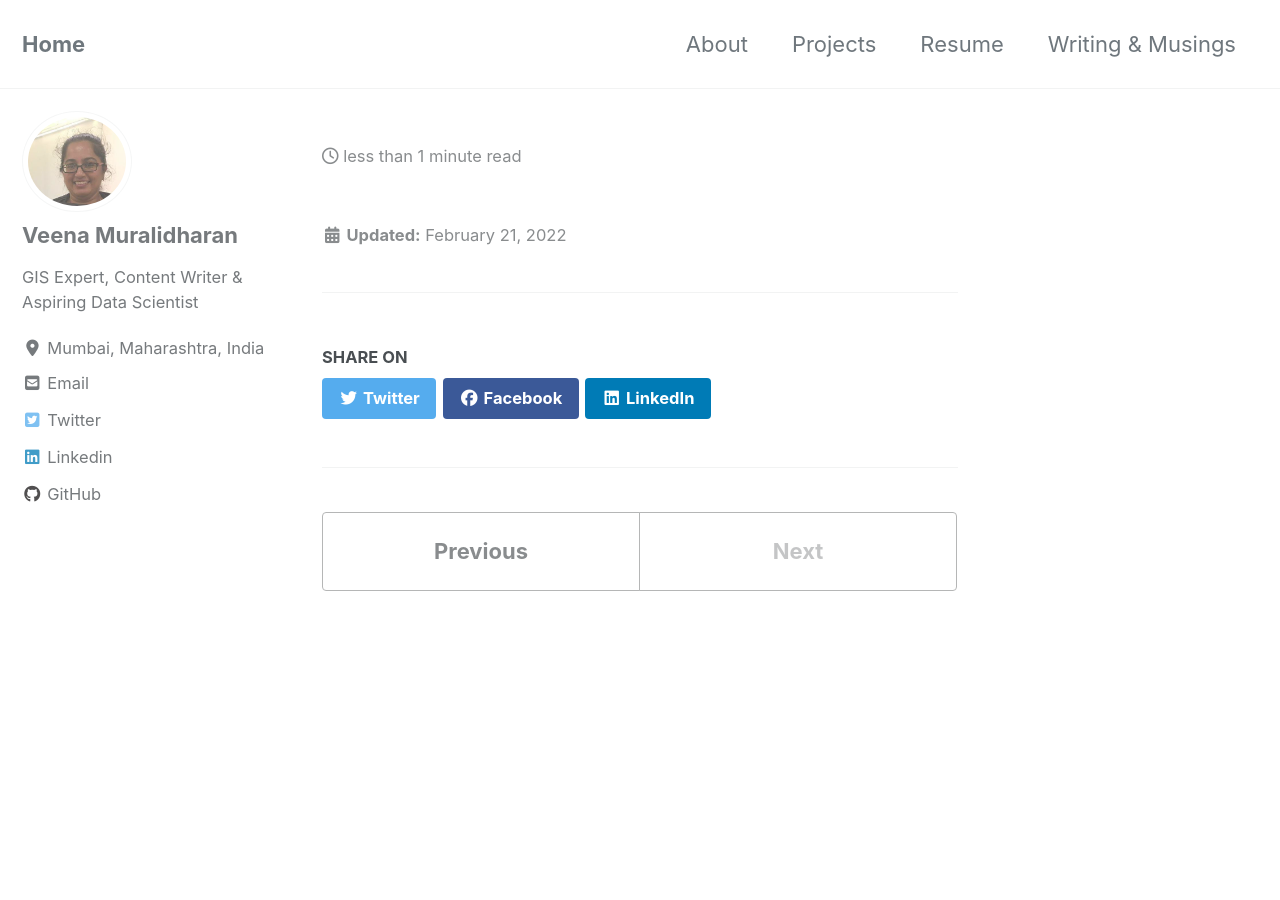
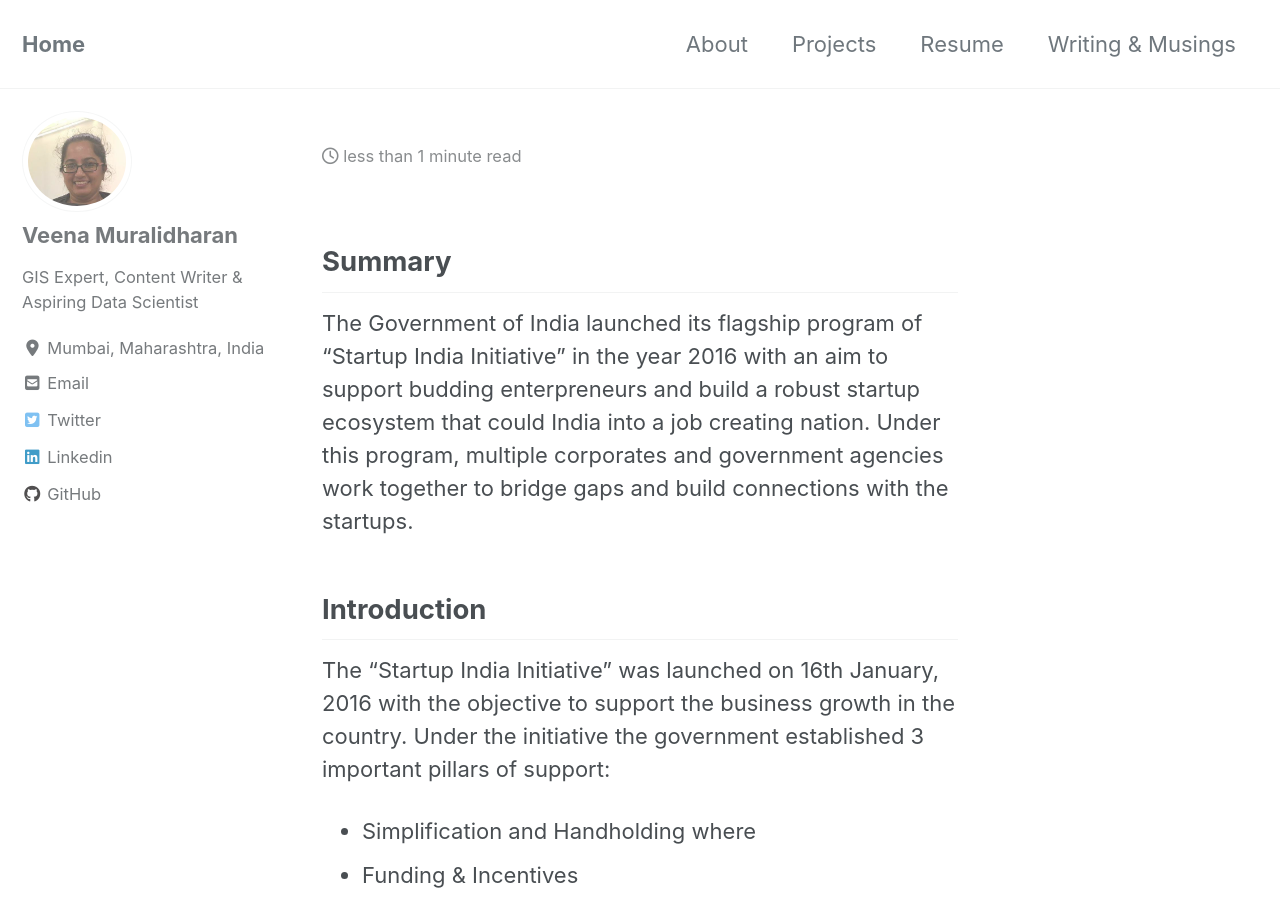
Before and after one commit to veena1486/veena1486.github.io, a Jekyll site: the page built from _posts/2022-02-21-startup.md, in a window 1280 px wide and 900 px high. Built offline with Jekyll 4.4.1, drawn with Linux system fonts in a browser that asks for light colours; cached includes are drawn as plain includes; nearby versions of some CDN libraries; some of the changed text lies outside the part shown.

Commit message:
Update 2022-02-21-startup.md

```diff
--- a/_posts/2022-02-21-startup.md
+++ b/_posts/2022-02-21-startup.md
@@ -6,3 +6,20 @@
 tags: [#startupindia, Tableau, Data Visualization]
 excerpt: "Startup India Initiative"
 ---
+## **Summary**
+The Government of India launched its flagship program of "Startup India Initiative" in the year 2016 with an aim to support budding enterpreneurs and build a robust startup ecosystem that could India into a job creating nation. Under this program, multiple corporates and government agencies work together to bridge gaps and build connections with the startups.
+
+## **Introduction**
+The "Startup India Initiative" was launched on 16th January, 2016 with the objective to support the business growth in the country. Under the initiative the government established 3 important pillars of support:
+- Simplification and Handholding where
+- Funding & Incentives
+- Incubation & Industry Academia Partners
+
+## **About #startupindia**
+
+
+## **Project**
+### **About Dataset**
+
+
+### **Data Analysis Approach**
```
